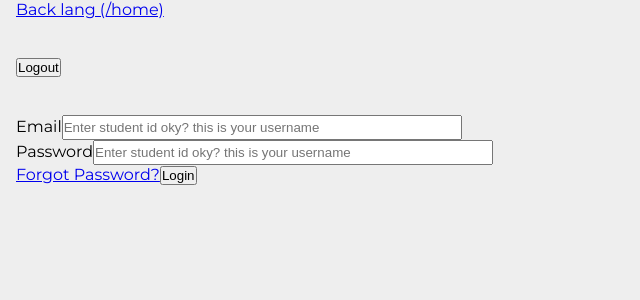
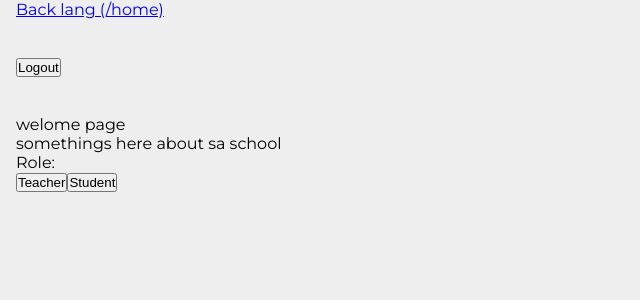
Before and after one commit to rachensan/INsys-rachensan, a React (Vite) app in the folder frontend/: page /welcome-register in a window 1280 px wide. Before the commit this address led to /login. Shown: the top 300 px of the page, without its empty margins (0-640 px from the left). Built offline with nearby package versions, Linux system fonts and the light colour scheme; no server answers; a web font is replaced by a local one.

Commit message:
Fix: teacher and student registration UI and welcome page html asking role before registration

```diff
--- a/frontend/src/App.jsx
+++ b/frontend/src/App.jsx
@@ -12,13 +12,14 @@ import UpdateExam from './pages/UpdateExam.jsx';
 
 //Layout
 import LogoutButton from './layout/logout.jsx';
+import Welcome from './pages/Welcome.jsx';
 
 function App() {
   const navigate = useNavigate();
   const { setAccessToken, setUser, user } = useAuth();
 
 useEffect(() => {
-  const publicPaths = ["/login", "/register/student", "/register/teacher"];
+  const publicPaths = ["/login", "/register/student", "/register/teacher", "/welcome-register"];
   if (publicPaths.includes(window.location.pathname)) return;
 
   axios.post("/refresh", {}, { withCredentials: true })
@@ -54,6 +55,7 @@ useEffect(() => {
         <Route path='/register/student' element={<RegisterStudent />} />
         <Route path='/register/teacher' element={<RegisterTeacher />} />
         <Route path='/login' element={<Login />} />
+        <Route path='/welcome-register' element={<Welcome />} />
       </Routes>
     </>
   )
--- a/frontend/src/pages/Login.jsx
+++ b/frontend/src/pages/Login.jsx
@@ -78,6 +78,9 @@ function Login() {
         />
         <a href="/forgot-password">Forgot Password?</a>
         <Button label="Login" type="submit" />
+
+        <p>Don't have an accout yet? </p>
+        <a href="/welcome-register">Create account</a>
       </form>
     </div>
     </>
--- a/frontend/src/pages/RegisterStudent.jsx
+++ b/frontend/src/pages/RegisterStudent.jsx
@@ -67,7 +67,8 @@ function RegisterStudent() {
 
   return (
     <>
-    <div>
+      {!isVerified ? (
+        <>
         <InputField
           label="School Id"
           name="username"
@@ -77,7 +78,6 @@ function RegisterStudent() {
           disabled={isVerified}
         />
         <Button onClick={handleSendOtp} label='Send OTP' disabled={isVerified}/>
-
         <InputField
             name="code" //otp
             value={code}
@@ -86,6 +86,11 @@ function RegisterStudent() {
             disabled={isVerified}
           />
           <Button onClick={handleVerifyOtp} label='Verify' disabled={isVerified}/>
+        </>
+
+      ) : (
+        <>
+
 
           <form onSubmit={handleSubmit}>
             <h2> Registration Form </h2>
@@ -151,7 +156,8 @@ function RegisterStudent() {
             <Button type="submit" label='Submit Registration idk'/>
             {/* triggers <form onSubmit={handleSubmit}/> */}
           </form>
-    </div>
+        </>
+      )}
     </>
   );
 }
--- a/frontend/src/pages/RegisterTeacher.jsx
+++ b/frontend/src/pages/RegisterTeacher.jsx
@@ -68,6 +68,8 @@ function RegisterTeacher() {
 
   return (
     <>
+    {!isVerified ? (
+      <>
         <InputField
           label="School Id"
           name="username"
@@ -86,7 +88,9 @@ function RegisterTeacher() {
           disabled={isVerified}
         />
         <Button onClick={handleVerifyOtp} label='Verify' disabled={isVerified}/>
-
+      </>
+    ) : (
+      <>
         <form onSubmit={handleSubmit}>
           <h2> Registration Form </h2>
           <InputField
@@ -157,6 +161,11 @@ function RegisterTeacher() {
           />
           <Button type="submit" label='Submit Registration idk'/>
         </form>
+      </>
+    )}
+
+
+
 
     </>
   );
--- /dev/null
+++ b/frontend/src/pages/Welcome.jsx
@@ -0,0 +1,28 @@
+import axios from "../utils/axiosConfig.js";
+import { useEffect, useState } from "react";
+import { useNavigate } from 'react-router-dom'
+import { useAuth } from "../context/AuthContext.jsx";
+
+//components
+import Button from "../components/Buttons.jsx";
+
+function Welcome() {
+  const navigate = useNavigate();
+  return (
+    <>
+    <div>
+      welome page
+      <br/>
+      somethings here about sa school
+    </div>
+    <div>
+      <p>Role: </p>
+      <Button label="Teacher" onClick={() =>{ navigate("/register/teacher") }}/>
+      <Button label="Student" onClick={() =>{ navigate("/register/student") }}/>
+    </div>
+
+    </>
+  )
+}
+
+export default Welcome;
```
Lines whose indentation alone changed are shown as unchanged.
